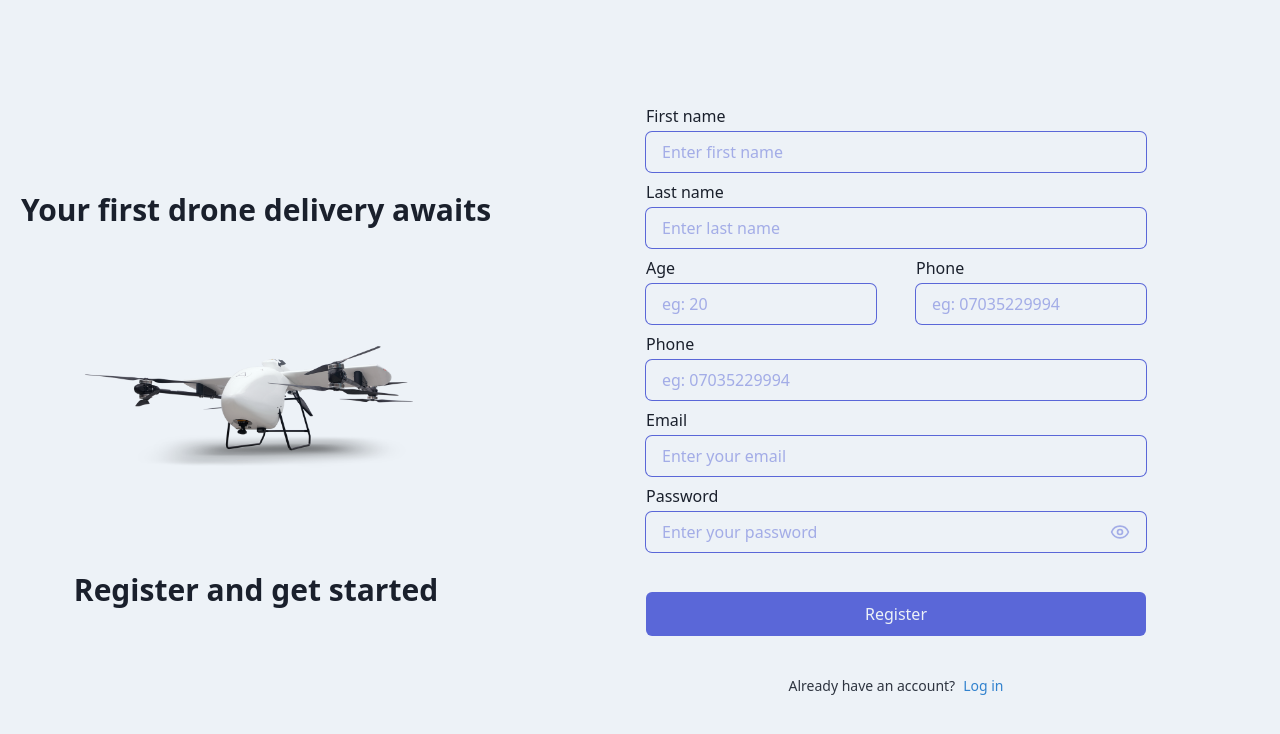
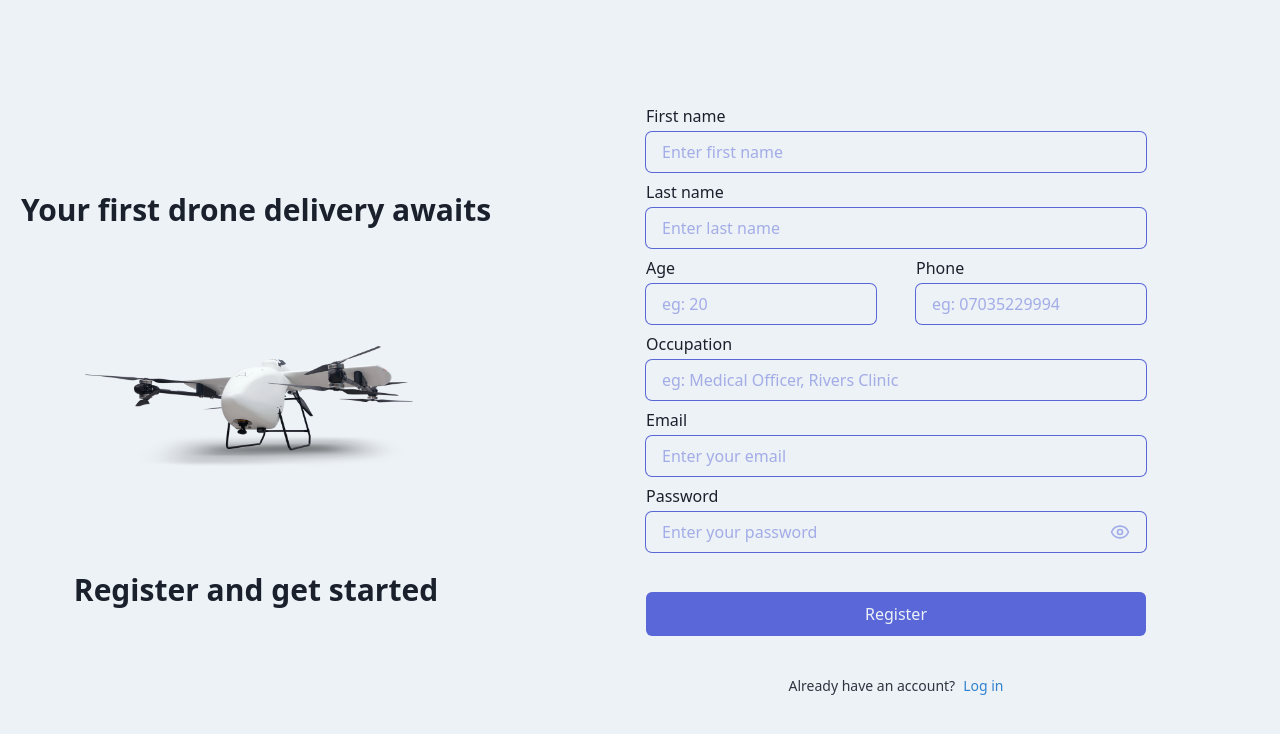
Before and after one commit to Uchenna99/Evtol-Delivery, a React (Vite) app: page /signup in a window 1280 px wide. Shown: the top 734 px of the page. Built offline with nearby package versions, Linux system fonts and the light colour scheme.

Commit message:
adding dashboard

```diff
--- a/src/App.tsx
+++ b/src/App.tsx
@@ -3,9 +3,10 @@ import './App.css'
 import HomePage from './pages/HomePage';
 import SignupPage from './pages/SignupPage';
 import LoginPage from './pages/LoginPage';
-import Dashboard from './pages/Dashboard';
+// import Dashboard from './pages/Dashboard';
 import NewDelivery from './pages/NewDelivery';
 import LandingPage from './pages/LandingPage';
+import DashboardLayout from './pages/dashboard/DashboardLayout';
 
 
 function App() {
@@ -18,7 +19,7 @@ function App() {
       <Route path='/signup' element={<SignupPage/>} />
       <Route path='/login' element={<LoginPage/>} />
 
-      <Route path='/dashboard' element={<Dashboard/>}>
+      <Route path='/dashboard' element={<DashboardLayout/>}>
         <Route index element={<NewDelivery/>} />
       </Route>
 
--- a/src/components/Button2.tsx
+++ b/src/components/Button2.tsx
@@ -1,14 +1,14 @@
 
 interface Props {
     text: string;
-    onClick: ()=>void;
+    // onClick: ()=>void;
 }
 
-const Button2 = ({ text, onClick }:Props) => {
+const Button2 = ({ text }:Props) => {
   return (
     <button className="w-full h-full flex items-center justify-center bg-primary text-background max-2xs:text-sm rounded-md
         cursor-pointer hover:bg-secondary transition-all duration-300 text-nowrap font-medium"
-        onClick={onClick}>
+        type="submit">
         {text}
     </button>
   )
--- a/src/components/InputPassword.tsx
+++ b/src/components/InputPassword.tsx
@@ -4,10 +4,11 @@ import { useState } from "react";
 interface Props {
     title: string;
     placeHolder?: string;
+    require?: boolean;
 }
 
 
-const InputPassword = ({ title, placeHolder }:Props) => {
+const InputPassword = ({ title, placeHolder, require }:Props) => {
     const [seeText, setSeeText] = useState(false);
 
   return (
@@ -19,6 +20,7 @@ const InputPassword = ({ title, placeHolder }:Props) => {
                 className="w-full h-10 px-4 rounded-md border-none outline-none ring-1 ring-primary focus:ring-2
                 placeholder:text-primary/50 transition-all duration-200"
                 placeholder={placeHolder}
+                required={require}
             />
 
             <div className="absolute right-4 text-primary/50 cursor-pointer hover:text-primary">
--- a/src/components/InputText.tsx
+++ b/src/components/InputText.tsx
@@ -3,9 +3,10 @@
 interface Props {
     title: string;
     placeHolder?: string;
+    require?: boolean;
 }
 
-const InputText = ({ title, placeHolder }:Props) => {
+const InputText = ({ title, placeHolder, require }:Props) => {
   return (
     <div className="w-full min-w-[100px] flex flex-col gap-1">
         <label htmlFor="input" className="text-text">{title}</label>
@@ -14,6 +15,7 @@ const InputText = ({ title, placeHolder }:Props) => {
             className="h-10 px-4 rounded-md border-none outline-none ring-1 ring-primary focus:ring-2
             placeholder:text-primary/50 transition-all duration-200"
             placeholder={placeHolder}
+            required={require}
         />
     </div>
   )
--- a/src/components/sections/Hero.tsx
+++ b/src/components/sections/Hero.tsx
@@ -2,9 +2,11 @@ import { Rocket } from "lucide-react";
 import background from "../../assets/images/hero_image.png";
 import { motion } from "framer-motion";
 import { useEffect, useState } from "react";
+import { useNavigate } from "react-router-dom";
 
 
 const Hero = () => {
+    const navigate = useNavigate();
     const [bgLoaded, setBgLoaded] = useState(false);
 
     const info = [
@@ -50,7 +52,8 @@ const Hero = () => {
                         text-white text-xl shadow-md hover:bg-secondary active:bg-secondary hover:shadow-xl
                         transition-all duration-300"
                         initial={{opacity:0}} animate={{opacity:1}}
-                        transition={{duration:0.4, delay:0.8, ease:'easeInOut'}}>
+                        transition={{duration:0.4, delay:0.8, ease:'easeInOut'}}
+                        onClick={()=> navigate('/signup')}>
                         <Rocket size={20} />
                         Get Started
                     </motion.button>
--- a/src/pages/LoginPage.tsx
+++ b/src/pages/LoginPage.tsx
@@ -1,4 +1,4 @@
-import { useState } from "react";
+import { useState, type FormEvent } from "react";
 import drone from "../assets/images/Pelican-2.0-Home.png"
 import InputText from "../components/InputText";
 import ButtonLoader from "../components/ButtonLoader";
@@ -10,9 +10,12 @@ const LoginPage = () => {
   const navigate = useNavigate();
   const [isLoading, setIsLoading] = useState(false);
 
-  const handleRegistration = ()=>{
+  const handleRegistration = (e: FormEvent)=>{
+    e.preventDefault();
     setIsLoading(true);
+    setTimeout(() => {
       navigate('/dashboard');
+    }, 3000);
   };
 
   return (
@@ -33,26 +36,26 @@ const LoginPage = () => {
           <div className="w-full md:w-[60%] p-5 flex justify-center">
             <div className="w-[500px] max-w-full flex flex-col items-center justify-center gap-10 max-md:pb-14">
 
-              <div className="w-full flex flex-col gap-2">
+              <form className="w-full flex flex-col gap-2"
+                onSubmit={handleRegistration}>
 
-                <InputText title="Email" placeHolder="Enter email"/>
+                <InputText title="Email" placeHolder="Enter email" require/>
 
-                <InputPassword title="Password" placeHolder="Enter password"/>
+                <InputPassword title="Password" placeHolder="Enter password" require/>
 
-              </div>
-
-
-              <div className="w-full h-11">
+                <div className="w-full h-11 mt-8">
                   {
                     isLoading?
                     <ButtonLoader/>
                     :
                     <Button2
                       text="Log in"
-                    onClick={handleRegistration}
                     />
                   }
                 </div>
+
+              </form>
+
 
 
               <div className="w-full flex items-center justify-center gap-2">
--- a/src/pages/SignupPage.tsx
+++ b/src/pages/SignupPage.tsx
@@ -1,4 +1,4 @@
-import { useState } from "react";
+import { useState, type FormEvent } from "react";
 import drone from "../assets/images/Pelican-2.0-Home.png"
 import Button2 from "../components/Button2";
 import InputText from "../components/InputText";
@@ -9,7 +9,8 @@ import InputPassword from "../components/InputPassword";
 const SignupPage = () => {
   const [isLoading, setIsLoading] = useState(false);
 
-  const handleRegistration = ()=>{
+  const handleRegistration = (e: FormEvent)=>{
+    e.preventDefault();
     setIsLoading(true);
   };
 
@@ -31,40 +32,41 @@ const SignupPage = () => {
           <div className="w-full md:w-[60%] p-5 flex justify-center">
             <div className="w-[500px] max-w-full flex flex-col items-center justify-center gap-10 max-md:pb-14">
 
-              <div className="w-full flex flex-col gap-2">
+              <form  className="w-full flex flex-col gap-2"
+                onSubmit={handleRegistration}>
 
-                <InputText title="First name" placeHolder="Enter first name"/>
+                <InputText title="First name" placeHolder="Enter first name" require/>
 
-                <InputText title="Last name" placeHolder="Enter last name"/>
+                <InputText title="Last name" placeHolder="Enter last name" require/>
 
                 <div className="w-full flex items-center justify-between gap-10">
 
-                  <InputText title="Age" placeHolder="eg: 20"/>
+                  <InputText title="Age" placeHolder="eg: 20" require/>
 
-                  <InputText title="Phone" placeHolder="eg: 07035229994"/>
+                  <InputText title="Phone" placeHolder="eg: 07035229994" require/>
 
                 </div>
 
-                <InputText title="Phone" placeHolder="eg: 07035229994"/>
+                <InputText title="Occupation" placeHolder="eg: Medical Officer, Rivers Clinic" require/>
 
-                <InputText title="Email" placeHolder="Enter your email"/>
+                <InputText title="Email" placeHolder="Enter your email" require/>
 
-                <InputPassword title="Password" placeHolder="Enter your password"/>
+                <InputPassword title="Password" placeHolder="Enter your password" require/>
 
-              </div>
-
-
-              <div className="w-full h-11">
+                <div className="w-full h-11 mt-8">
                   {
                     isLoading?
                     <ButtonLoader/>
                     :
                     <Button2
                       text="Register"
-                    onClick={handleRegistration}
+                      // onClick={handleRegistration}
                     />
                   }
                 </div>
+              </form>
+
+
 
               <div className="w-full flex items-center justify-center gap-2">
                 <p className="text-sm text-text/90">
--- /dev/null
+++ b/src/pages/dashboard/DashboardLayout.tsx
@@ -0,0 +1,15 @@
+
+
+
+const DashboardLayout = () => {
+  return (
+    <div className="w-full flex flex-col bg-white relative">
+
+      <div className="w-full h-12 bg-gray-200"></div>
+
+
+    </div>
+  )
+}
+
+export default DashboardLayout;
```
Lines whose indentation alone changed are shown as unchanged.
